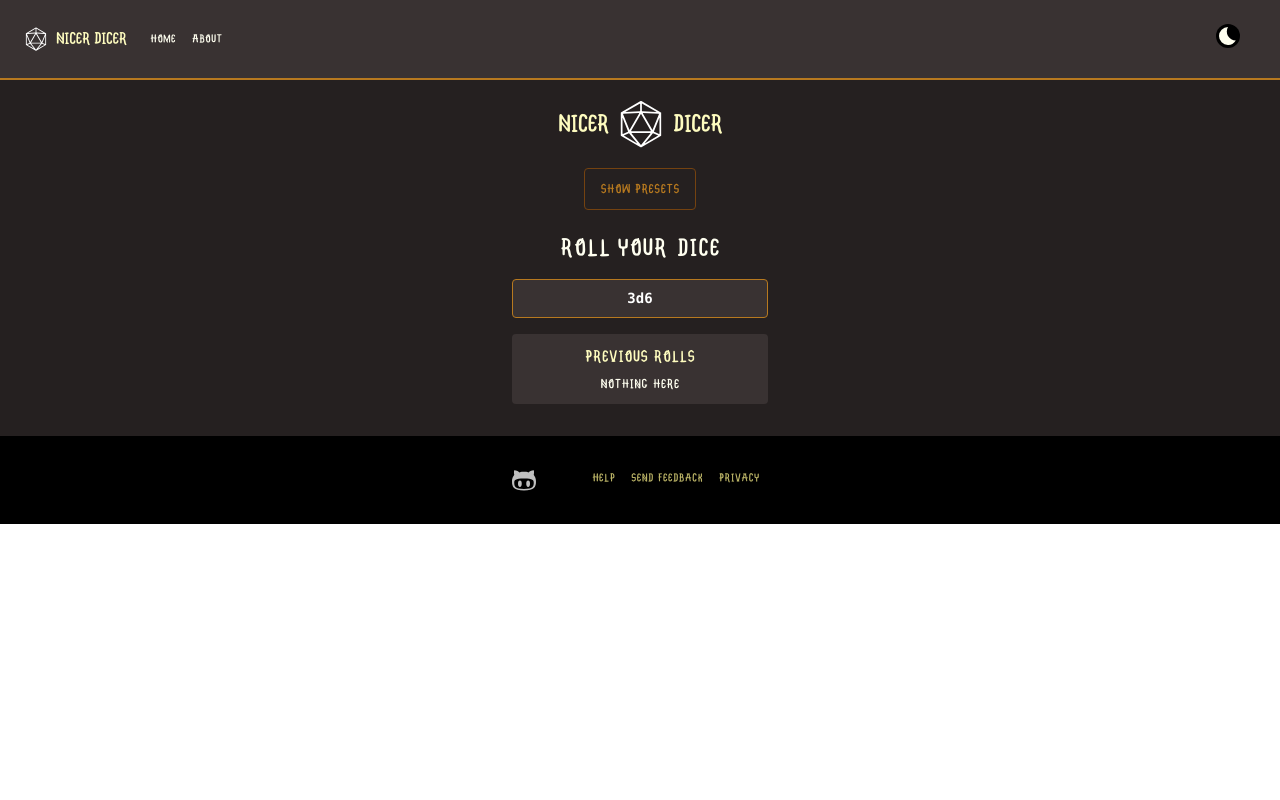
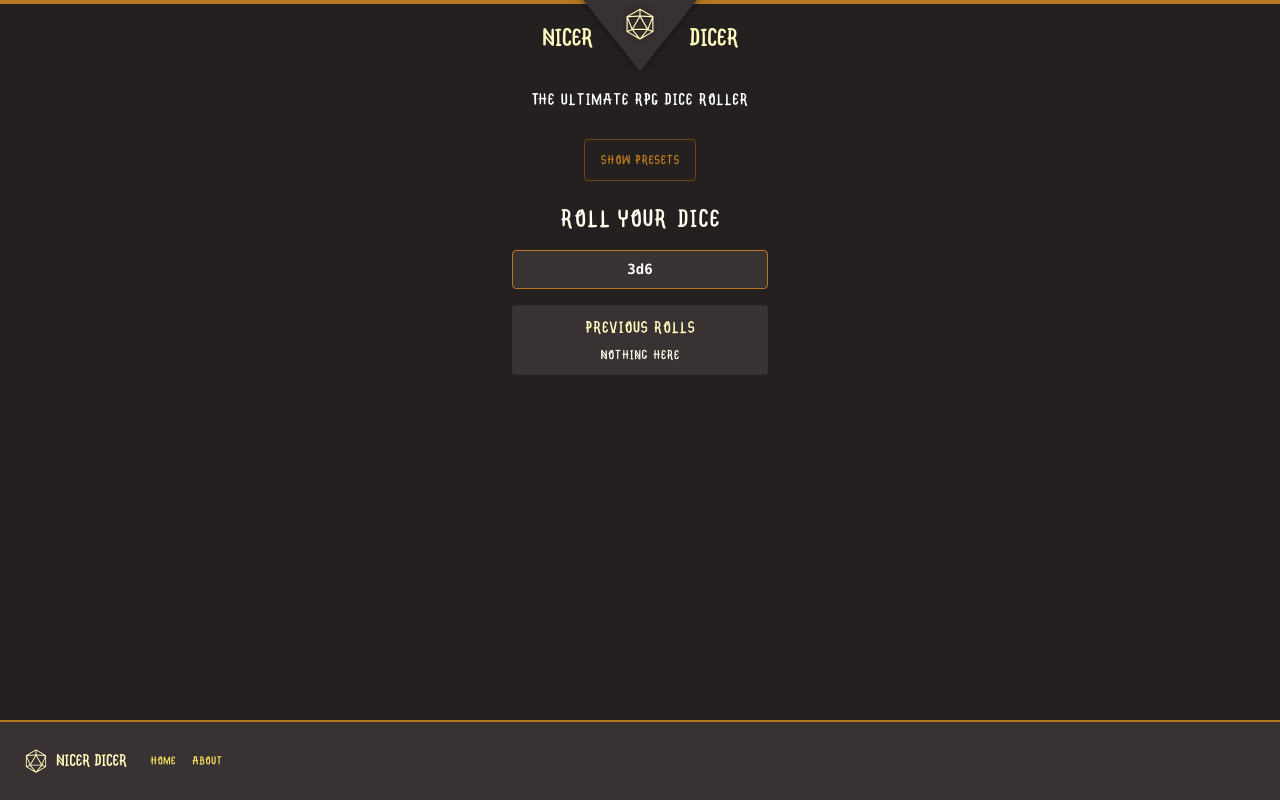
Before and after one commit to kimrejstrom/nicer-dicer, a React (Create React App) app: page / in a window 1280 px wide. Built offline with nearby package versions, Linux system fonts and the light colour scheme.

Commit message:
remove theme

```diff
--- a/src/app/App.tsx
+++ b/src/app/App.tsx
@@ -3,25 +3,14 @@ import { BrowserRouter as Router, Switch, Route } from 'react-router-dom';
 import { Header } from 'components/Header/Header';
 import { Home } from 'pages/Home/Home';
 import { About } from 'pages/About/About';
-import { Footer } from 'components/Footer/Footer';
-import { useSelector } from 'react-redux';
-import { RootState } from 'app/rootReducer';
-import { ThemeMode } from 'features/theme/themeSlice';
 
 const App: React.FC = () => {
-  // Get theme from Redux
-  const theme = useSelector((state: RootState) => state.theme);
   return (
-    <div
-      className={`theme ${
-        theme === ThemeMode.LIGHT ? 'mode-light' : 'mode-dark'
-      }`}
-    >
+    <div className={`flex flex-col min-h-screen theme`}>
       <Router>
-        <Header />
         {/* A <Switch> looks through its children <Route>s and
             renders the first one that matches the current URL. */}
-        <main className="bg-gray-100 dark:text-yellow-100 dark:bg-primary-dark flex-grow">
+        <main className="mb-20 bg-gray-100 text-yellow-100 bg-primary-dark flex-grow">
           <Switch>
             <Route path="/about">
               <About />
@@ -31,7 +20,7 @@ const App: React.FC = () => {
             </Route>
           </Switch>
         </main>
-        <Footer />
+        <Header />
       </Router>
     </div>
   );
--- a/src/app/rootReducer.ts
+++ b/src/app/rootReducer.ts
@@ -1,9 +1,7 @@
 import { combineReducers } from 'redux';
-import themeReducer from 'features/theme/themeSlice';
 import rollsReducer from 'features/rollInput/rollInputSlice';
 
 const rootReducer = combineReducers({
-  theme: themeReducer,
   rolls: rollsReducer,
 });
 
--- a/src/components/Footer/Footer.tsx
+++ /dev/null
@@ -1,43 +0,0 @@
-import React from 'react';
-
-export const Footer: React.FC = () => (
-  <footer className="flex justify-center bg-primary-dark dark:bg-black p-4">
-    <div className="text-gray-700 text-center px-4 py-2 m-2">
-      <a
-        className="w-1/4 text-white"
-        href="https://github.com/kimrejstrom/rr-starter-kit"
-      >
-        <svg
-          data-icon="github"
-          viewBox="0 0 32 32"
-          className="fill-current opacity-75 h-6 w-6"
-        >
-          <title>github icon</title>
-          <path d="M0 18 C0 12 3 10 3 9 C2.5 7 2.5 4 3 3 C6 3 9 5 10 6 C12 5 14 5 16 5 C18 5 20 5 22 6 C23 5 26 3 29 3 C29.5 4 29.5 7 29 9 C29 10 32 12 32 18 C32 25 30 30 16 30 C2 30 0 25 0 18 M3 20 C3 24 4 28 16 28 C28 28 29 24 29 20 C29 16 28 14 16 14 C4 14 3 16 3 20 M8 21 A1.5 2.5 0 0 0 13 21 A1.5 2.5 0 0 0 8 21 M24 21 A1.5 2.5 0 0 0 19 21 A1.5 2.5 0 0 0 24 21 z"></path>
-        </svg>
-      </a>
-    </div>
-    <div className="text-gray-700 text-center px-4 py-2 m-2">
-      <div className="text-sm font-light">
-        <a
-          href="#TODO"
-          className="m-2 opacity-75 text-yellow-300 hover:text-yellow-500"
-        >
-          Help
-        </a>
-        <a
-          href="#TODO"
-          className="m-2 opacity-75 text-yellow-300 hover:text-yellow-500"
-        >
-          Send feedback
-        </a>
-        <a
-          href="#TODO"
-          className="m-2 opacity-75 text-yellow-300 hover:text-yellow-500"
-        >
-          Privacy
-        </a>
-      </div>
-    </div>
-  </footer>
-);
--- a/src/components/Header/Header.tsx
+++ b/src/components/Header/Header.tsx
@@ -1,33 +1,15 @@
-import React, { useState, useEffect } from 'react';
+import React, { useState } from 'react';
 import { Link } from 'react-router-dom';
 import d20 from 'pages/Home/d20.svg';
-import { useDispatch, useSelector } from 'react-redux';
-import { RootState } from 'app/rootReducer';
-import { setThemeMode, ThemeMode } from 'features/theme/themeSlice';
 
 export const Header: React.FC = () => {
-  const dispatch = useDispatch();
-
   // Open mobile menu open
   const [open, setOpen] = useState(false);
 
-  // Get theme from Redux
-  const theme = useSelector((state: RootState) => state.theme);
-  // Support for OS level color preference
-  useEffect(() => {
-    if (
-      window.matchMedia &&
-      window.matchMedia('(prefers-color-scheme: dark)').matches &&
-      theme === ThemeMode.DEFAULT
-    ) {
-      dispatch(setThemeMode(ThemeMode.DARK));
-    }
-  });
-
   return (
-    <header className="border-b-2 border-yellow-200 dark:border-yellow-700 bg-white dark:bg-secondary-dark">
+    <header className="fixed bottom-0 w-full border-t-2 border-yellow-700 bg-white bg-secondary-dark">
       <nav className="flex items-center justify-between flex-wrap p-6">
-        <div className="flex items-center flex-shrink-0 text-yellow-900 dark:text-yellow-200 mr-6">
+        <div className="flex items-center flex-shrink-0 text-yellow-200 mr-6">
           <img src={d20} className="w-8 pr-2" alt="logo" />
           <Link to="/" className="font-semibold text-xl tracking-tighter">
             Nicer Dicer
@@ -36,7 +18,7 @@ export const Header: React.FC = () => {
         <div className="block lg:hidden">
           <button
             onClick={() => setOpen(!open)}
-            className="flex items-center px-3 py-2 border rounded dark:text-yellow-200 border-yellow-200 hover:text-white hover:border-white"
+            className="flex items-center px-3 py-2 border rounded text-yellow-200 border-yellow-200 hover:text-white hover:border-white"
           >
             <svg
               className="fill-current h-3 w-3"
@@ -56,56 +38,18 @@ export const Header: React.FC = () => {
           <div className="text-sm font-medium lg:flex-grow">
             <Link
               to="/"
-              className="block mt-4 lg:inline-block lg:mt-0 text-yellow-700 hover:text-yellow-900 dark:text-yellow-100 dark-hover:text-yellow-400 mr-4"
+              className="block mt-4 lg:inline-block lg:mt-0 text-yellow-100 text-yellow-400 mr-4"
             >
               Home
             </Link>
             <Link
               to="/about"
-              className="block mt-4 lg:inline-block lg:mt-0 text-yellow-700 hover:text-yellow-900 dark:text-yellow-100 dark-hover:text-yellow-400"
+              className="block mt-4 lg:inline-block lg:mt-0 hover:text-yellow-900 text-yellow-100 text-yellow-400"
             >
               About
             </Link>
           </div>
-          <div className="block mt-4 lg:inline-block lg:mt-0 text-yellow-700 hover:text-yellow-900 dark:text-yellow-100 dark-hover:text-yellow-400 mr-4">
-            {theme === ThemeMode.DARK ? (
-              <button
-                className="inline-block"
-                title="Disable Dark Mode"
-                onClick={() => dispatch(setThemeMode(ThemeMode.LIGHT))}
-              >
-                <svg
-                  xmlns="http://www.w3.org/2000/svg"
-                  viewBox="0 0 16 16"
-                  width="24"
-                  height="24"
-                  className="fill-current text-yellow-300"
-                >
-                  <path d="M 8 0 A 8 8 0 0 0 8 16 A 8 8 0 0 0 8 0"></path>
-                </svg>
-              </button>
-            ) : (
-              <button
-                className="inline-block"
-                onClick={() => dispatch(setThemeMode(ThemeMode.DARK))}
-                title="Enable Dark Mode"
-              >
-                <svg
-                  xmlns="http://www.w3.org/2000/svg"
-                  viewBox="0 0 16 16"
-                  width="24"
-                  height="24"
-                  className="fill-current text-yellow-100"
-                >
-                  <path
-                    fill="black"
-                    d="M 8 0 A 8 8 0 0 0 8 16 A 8 8 0 0 0 8 0"
-                  ></path>
-                  <path d="M 8 2 A 6 6 0 0 0 8 14 A 8 14 0 0 0 13.196152422706632,11 A 6 6 0 0 1 8 2 z"></path>
-                </svg>
-              </button>
-            )}
-          </div>
+          <div className="block mt-4 lg:inline-block lg:mt-0 hover:text-yellow-900 text-yellow-100 text-yellow-400 mr-4"></div>
         </div>
       </nav>
     </header>
--- a/src/features/presets/PresetList.tsx
+++ b/src/features/presets/PresetList.tsx
@@ -73,7 +73,7 @@ export const PresetList: React.FC<{ presets: Preset[] }> = ({ presets }) => {
     slidesToShow: 2,
     cellAlign: 'center',
     slideWidth: 0.8,
-    transitionMode: 'scroll3d',
+    transitionMode: 'scroll',
     withoutControls: true,
   };
 
--- a/src/features/theme/themeSlice.ts
+++ /dev/null
@@ -1,21 +0,0 @@
-import { createSlice } from '@reduxjs/toolkit';
-
-export const ThemeMode = {
-  DEFAULT: 'DEFAULT',
-  DARK: 'DARK',
-  LIGHT: 'LIGHT',
-};
-
-const themeSlice = createSlice({
-  name: 'themeMode',
-  initialState: ThemeMode.DEFAULT,
-  reducers: {
-    setThemeMode(state, action) {
-      return action.payload;
-    },
-  },
-});
-
-export const { setThemeMode } = themeSlice.actions;
-
-export default themeSlice.reducer;
--- a/src/pages/About/About.tsx
+++ b/src/pages/About/About.tsx
@@ -7,7 +7,7 @@ const Content = lazy(() => importMDX('./About.mdx'));
 export const About: React.FC = () => (
   <div className="container mx-auto max-w-3xl p-6">
     <img src={headerImage} className="w-2/3 m-auto pt-10 pb-10" alt="logo" />
-    <div className="mdx mb-6 rounded shadow bg-white dark:bg-secondary-dark p-10">
+    <div className="mdx mb-6 rounded shadow bg-secondary-dark p-10">
       <Suspense fallback={<div className="spinner"></div>}>
         <Content />
       </Suspense>
--- a/src/pages/Home/Home.tsx
+++ b/src/pages/Home/Home.tsx
@@ -10,9 +10,18 @@ export const Home: React.FC = () => {
   return (
     <div className="container mx-auto">
       <div className="flex justify-center items-center">
-        <h1 className="text-center">Nicer</h1>
-        <img src={d20} className="w-16 px-2 py-5" alt="logo" />
-        <h1 className="text-center">Dicer</h1>
+        <div className="w-full absolute top-0 h-1 bg-yellow-700"></div>
+        <h1 className="text-center mt-4 mr-12">Nicer</h1>
+        <div className="absolute arrow-down shape-shadow"></div>
+        <img
+          src={d20}
+          className="absolute top-0 w-12 px-2 py-2 shape-shadow"
+          alt="logo"
+        />
+        <h1 className="text-center mt-4 ml-12">Dicer</h1>
+      </div>
+      <div className="text-center mt-6 mb-6">
+        <div className="text-white text-xl">The Ultimate RPG Dice Roller</div>
       </div>
       <div className="flex justify-center items-center">
         <Button
--- a/src/tailwind.css
+++ b/src/tailwind.css
@@ -17,7 +17,7 @@ body {
 
 /* Headings */
 .heading {
-  @apply font-bold tracking-tighter text-yellow-900;
+  @apply font-bold tracking-tighter text-yellow-200;
 }
 
 h1 {
@@ -32,9 +32,9 @@ h3 {
   @apply heading text-xl;
 }
 
-.mode-dark h1,
-.mode-dark h2,
-.mode-dark h3 {
+h1,
+h2,
+h3 {
   @apply text-yellow-200;
 }
 
@@ -44,18 +44,10 @@ pre {
 }
 
 .mdx code {
-  @apply text-sm bg-gray-200 text-gray-900 p-px rounded;
+  @apply bg-gray-700 text-gray-200;
 }
 
 .mdx pre code {
-  @apply text-sm bg-primary-dark text-green-300;
-}
-
-.mode-dark .mdx code {
-  @apply bg-gray-700 text-gray-200;
-}
-
-.mode-dark .mdx pre code {
   @apply text-sm bg-primary-dark text-green-300;
 }
 
@@ -65,6 +57,18 @@ pre {
   @apply border-4 rounded-full border-yellow-300 w-16 h-16;
   border-top-color: theme('colors.indigo.500');
   animation: spin 1s linear infinite;
+}
+
+.arrow-down {
+  width: 0;
+  height: 0;
+  border-left: 4rem solid transparent;
+  border-right: 4rem solid transparent;
+  border-top: 5rem solid #393232;
+}
+
+.shape-shadow {
+  filter: drop-shadow(0px 0px 5px rgba(0, 0, 0, 0.5));
 }
 
 .text-shadow {
```
Also changed, not shown: src/pages/Home/d20.svg, src/styles.css.
